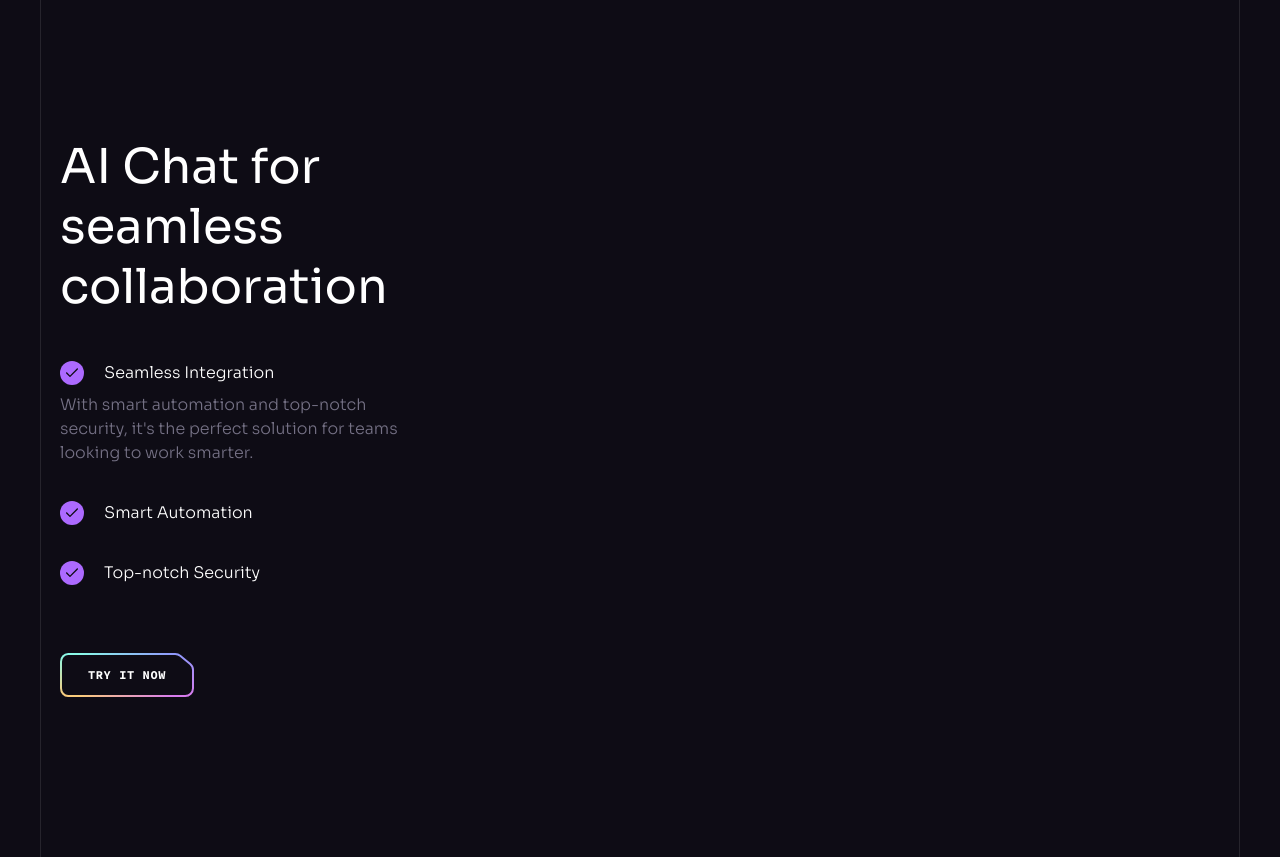
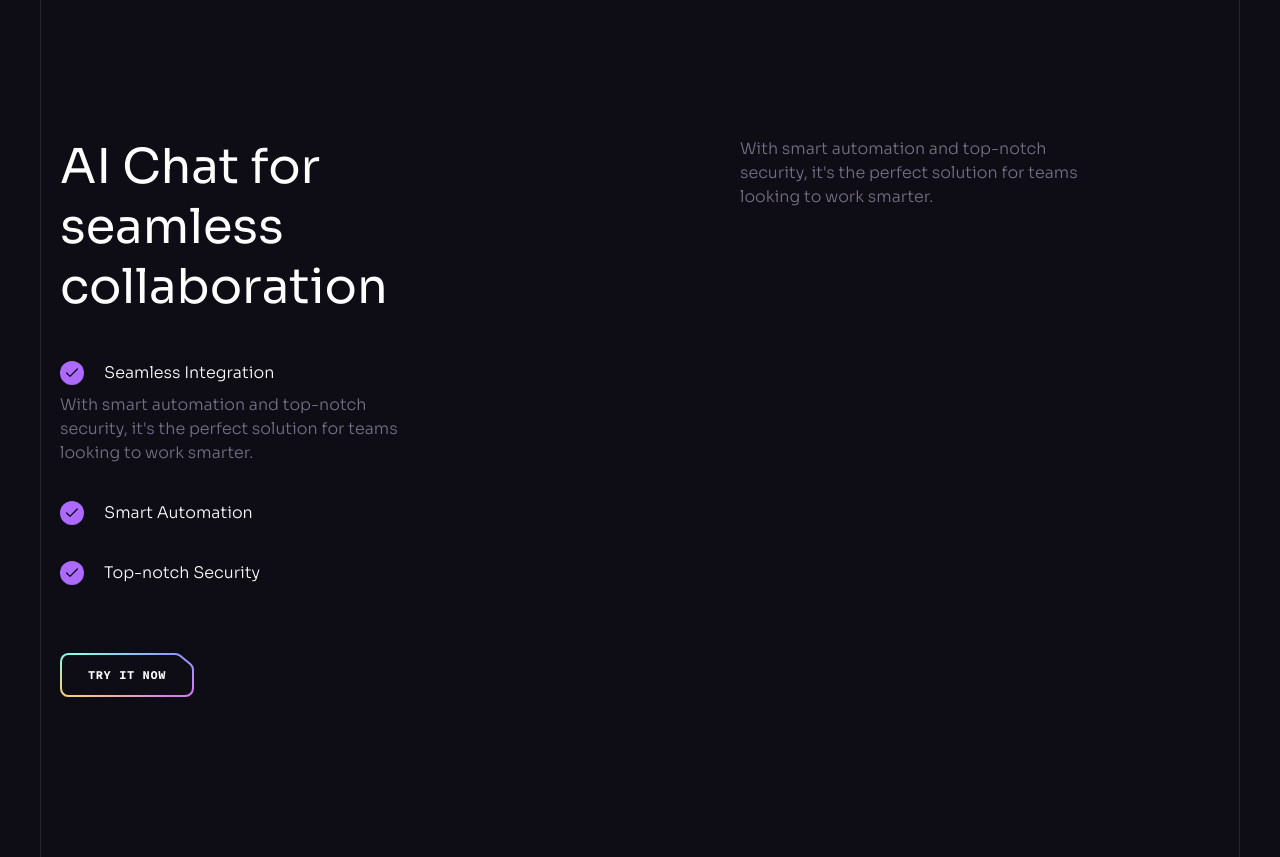
Before and after one commit to gpsimi/brainwave, a React (Vite) app: page / in a window 1280 px wide. Shown: the part 3080-3937 px from the top of the page. Built offline with nearby package versions, Linux system fonts and the light colour scheme.

Commit message:
Update Collaboration.jsx

```diff
--- a/src/components/Collaboration.jsx
+++ b/src/components/Collaboration.jsx
@@ -1,5 +1,5 @@
 import { check } from "../assets"
-import { collabContent } from "../constants"
+import { collabContent, collabText } from "../constants"
 import Button from "./Button"
 import Section from "./Section"
 
@@ -40,6 +40,11 @@
                     Try it now
                 </Button>
             </div>
+            <div className="lg:ml-auto xl:w-[38rem]">
+                <p className="body-2 mb-4 text-n-4 md:mb-16 lg:mb-32 lg:w-[22rem] lg:mx-auto">
+                    {collabText}
+                </p>
+            </div>
         </div>
     </Section>
   )
```
